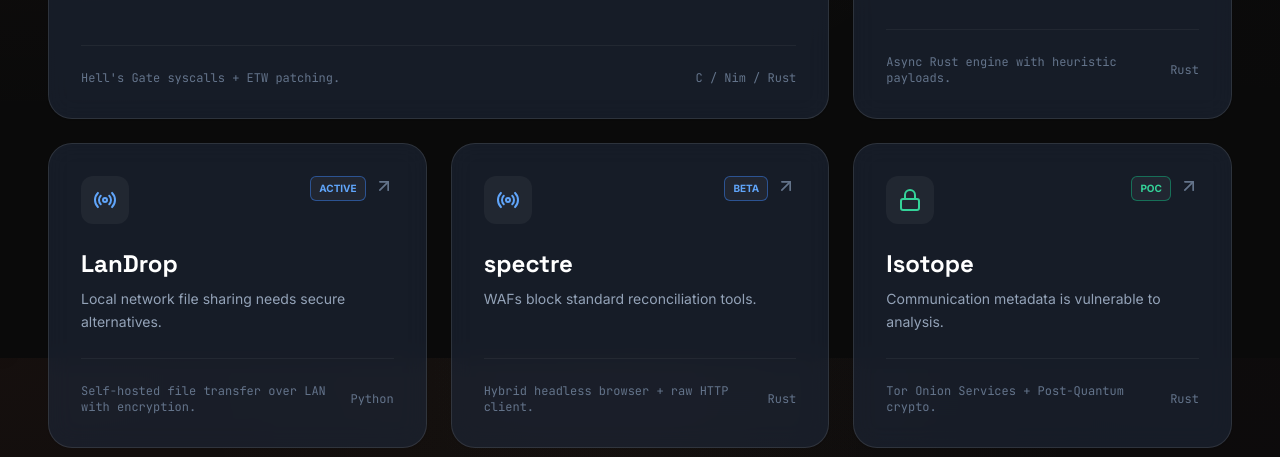
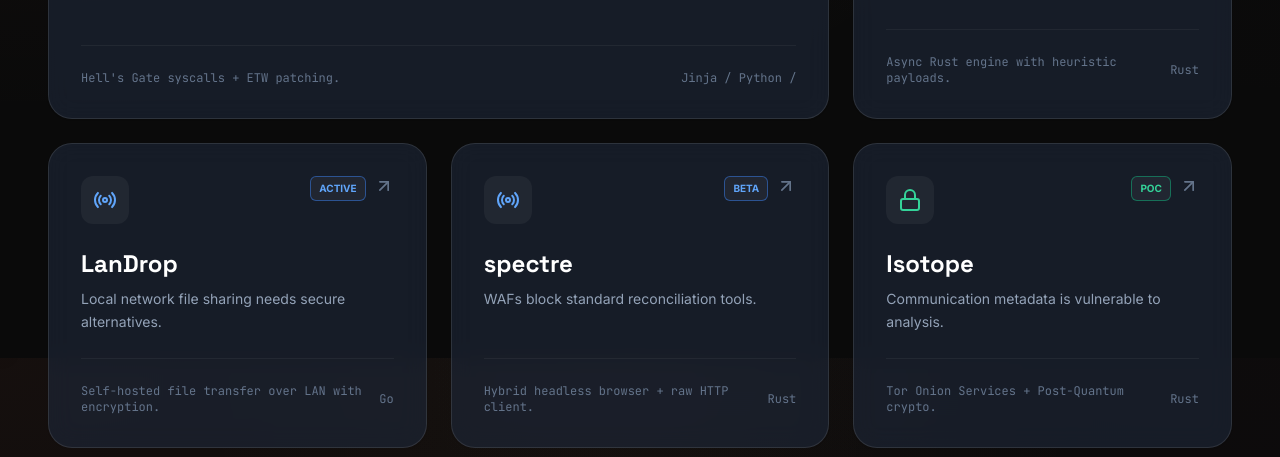
Before and after one commit to id-root/portfolio, a Next.js app: page / in a window 1280 px wide. Shown: the part 1242-1699 px from the top of the page. Built offline with nearby package versions, Linux system fonts and the light colour scheme.

Commit message:
Update projects.tsx

```diff
--- a/src/components/projects.tsx
+++ b/src/components/projects.tsx
@@ -5,8 +5,8 @@ export const Projects = () => {
         {
             title: "MultiLang-Evasion-Framework",
             status: "ACTIVE",
-            version: "v2.1.0",
-            lang: "C / Nim / Rust",
+            version: "v1.0.0",
+            lang: "Jinja / Python / ",
             icon: Shield,
             color: "text-neon-cyan",
             accent: "border-neon-cyan/50",
@@ -17,7 +17,7 @@ export const Projects = () => {
         {
             title: "sqli-hunter",
             status: "ACTIVE",
-            version: "v0.3.2",
+            version: "v6.0.0",
             lang: "Rust",
             icon: Database,
             color: "text-neon-purple",
@@ -30,7 +30,7 @@ export const Projects = () => {
             title: "LanDrop",
             status: "ACTIVE",
             version: "v1.0.0",
-            lang: "Python",
+            lang: "Go",
             icon: Radio,
             color: "text-blue-400",
             accent: "border-blue-500/50",
@@ -41,7 +41,7 @@ export const Projects = () => {
         {
             title: "spectre",
             status: "BETA",
-            version: "v0.9.1",
+            version: "v3.0.0",
             lang: "Rust",
             icon: Radio,
             color: "text-blue-400",
```
